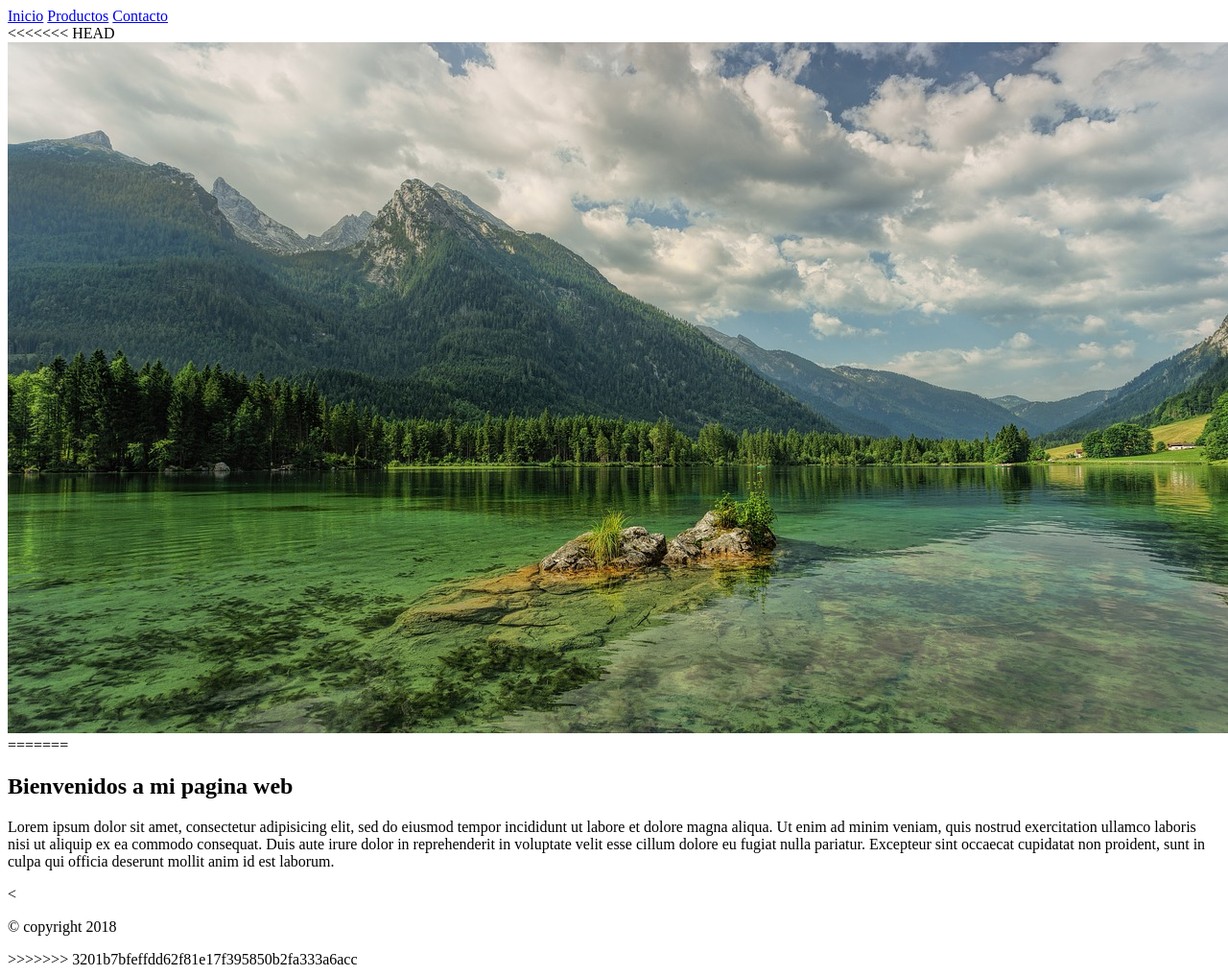
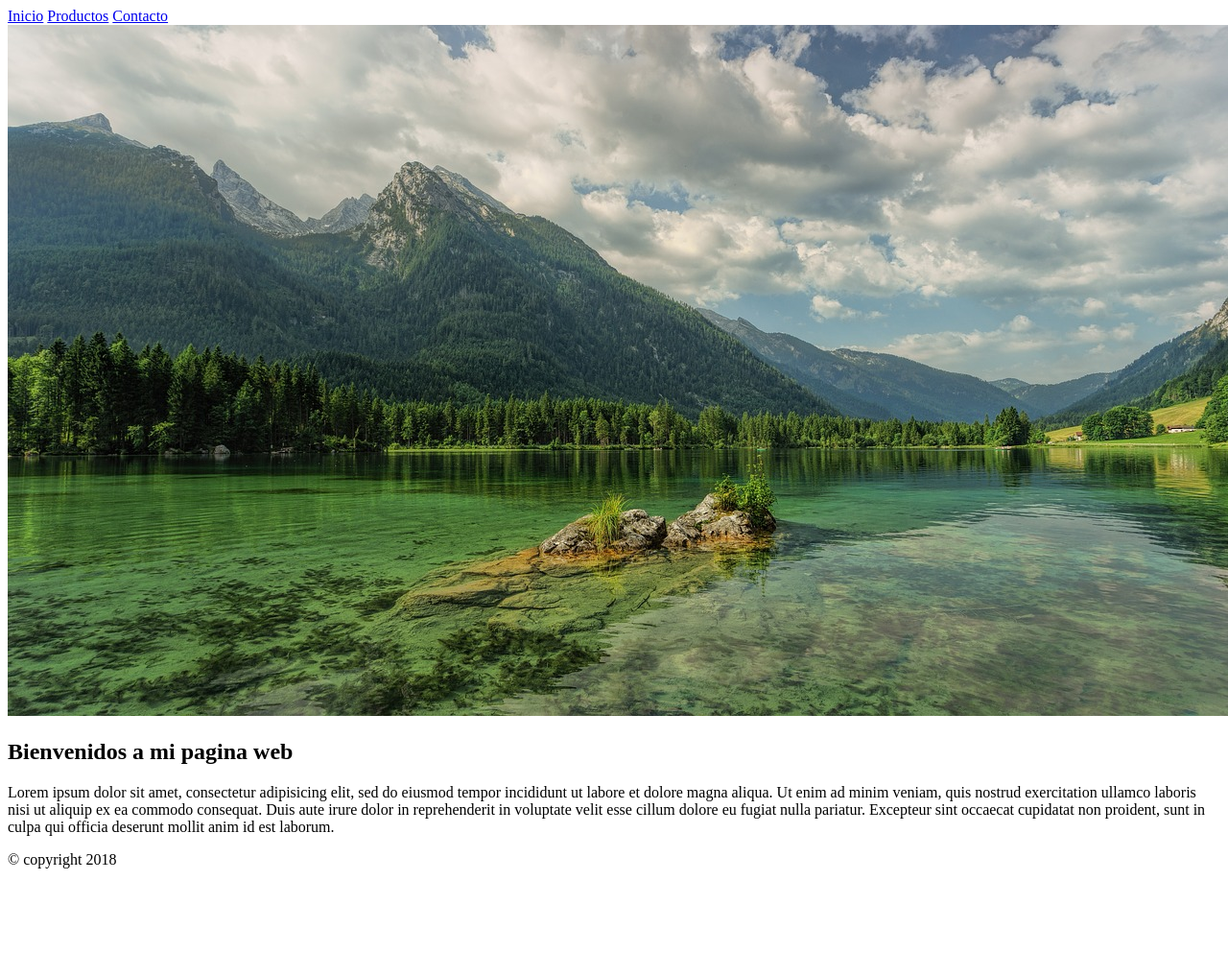
Before and after one commit to LuisAlpachino/Practica_2, a plain HTML site: page index.html in a window 1280 px wide. Shown: the whole page at 96% size. After the commit the page ends 921 px from the top, so only its background shows below. Drawn offline with Linux system fonts and the light colour scheme.

Commit message:
corrección

```diff
--- a/index.html
+++ b/index.html
@@ -12,11 +12,11 @@
 		<a href="#">Productos</a>
 		<a href="#">Contacto</a>
 	</nav>
-	<<<<<<< HEAD <header>
+	<header>
 		<img src="imagenes/imgen.jpg" alt="Paisaje">
 	</header>
 
-		=======
+
 	<section class="bienvenidos">
 		<h2>Bienvenidos a mi pagina web</h2>
 		<p>Lorem ipsum dolor sit amet, consectetur adipisicing elit, sed do eiusmod tempor incididunt ut labore et dolore magna aliqua. Ut enim ad minim veniam, quis nostrud exercitation ullamco laboris nisi ut aliquip ex ea commodo consequat. Duis aute irure
@@ -25,9 +25,8 @@
 
 
 	<footer>
-			<<p>&copy; copyright 2018 </p>
+		<p>&copy; copyright 2018 </p>
 	</footer>
-		>>>>>>> 3201b7bfeffdd62f81e17f395850b2fa333a6acc
 </body>
 
 </html>
```
Lines whose indentation alone changed are shown as unchanged.
